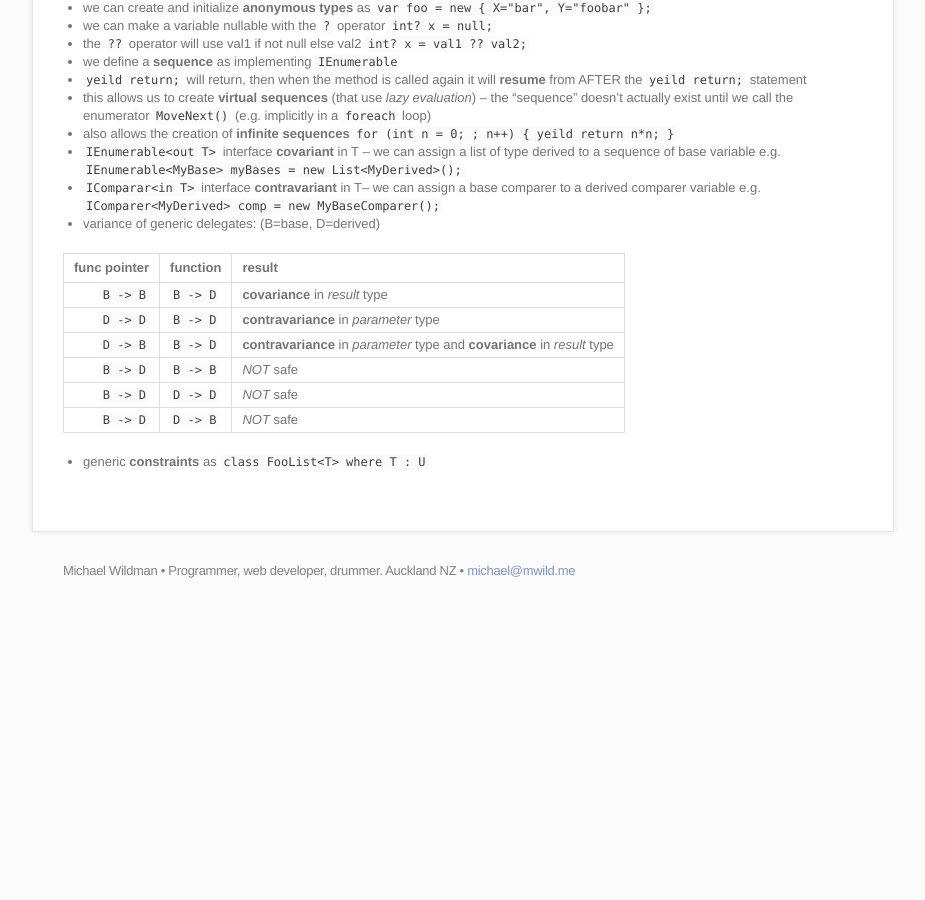
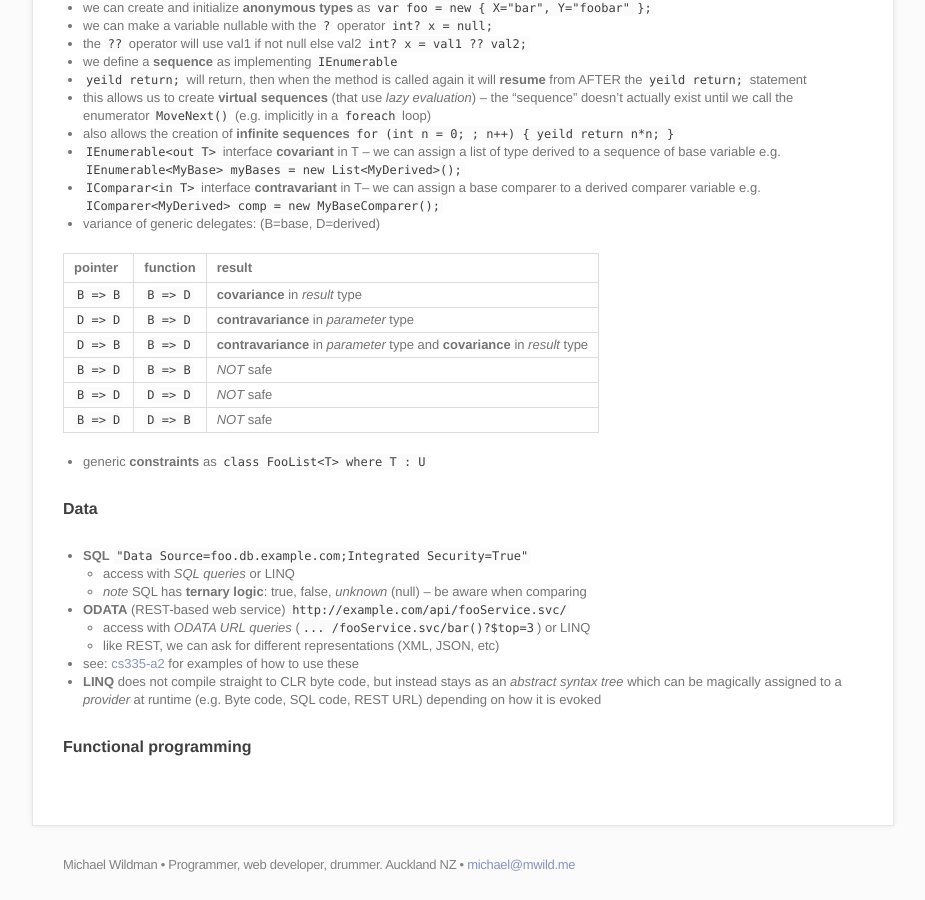
Before and after one commit to m-wild/mwild.me_archive, a Jekyll site: the page built from _posts/uni/2014-11-05-cs335-notes.md, in a window 1280 px wide and 900 px high, scrolled down 3395 px. Shown: the whole window, without its empty margins (177-1102 px from the left). Built offline with Jekyll 4.4.1, drawn with Linux system fonts in a browser that asks for light colours; Markdown is read by kramdown in place of the engine named in the settings; before the commit the page ends 4005 px from its top, so only the background shows below that.

Commit message:
cs335 updates

```diff
--- a/_posts/uni/2014-11-05-cs335-notes.md
+++ b/_posts/uni/2014-11-05-cs335-notes.md
@@ -164,13 +164,25 @@ excerpt:
 - `IComparar<in T>` interface __contravariant__ in T-- we can assign a base comparer to a derived comparer variable e.g. `IComparer<MyDerived> comp = new MyBaseComparer();`
 - variance of generic delegates: (B=base, D=derived)
 
-| func pointer | function | result |
-| -----------: | :------- | :----- |
-| `B -> B` | `B -> D` | __covariance__ in _result_ type |
-| `D -> D` | `B -> D` | __contravariance__ in _parameter_ type |
-| `D -> B` | `B -> D` | __contravariance__ in _parameter_ type and __covariance__ in _result_ type |
-| `B -> D` | `B -> B` | _NOT_ safe |
-| `B -> D` | `D -> D` | _NOT_ safe |
-| `B -> D` | `D -> B` | _NOT_ safe |
+| pointer  | function | result |
+| :------- | :------- | :----- |
+| `B => B` | `B => D` | __covariance__ in _result_ type |
+| `D => D` | `B => D` | __contravariance__ in _parameter_ type |
+| `D => B` | `B => D` | __contravariance__ in _parameter_ type and __covariance__ in _result_ type |
+| `B => D` | `B => B` | _NOT_ safe |
+| `B => D` | `D => D` | _NOT_ safe |
+| `B => D` | `D => B` | _NOT_ safe |
 
 - generic __constraints__ as `class FooList<T> where T : U`
+
+####Data
+- __SQL__ `"Data Source=foo.db.example.com;Integrated Security=True"`
+	- access with _SQL queries_ or LINQ
+	- _note_ SQL has __ternary logic__: true, false, _unknown_ (null) -- be aware when comparing
+- __ODATA__ (REST-based web service) `http://example.com/api/fooService.svc/`
+	- access with _ODATA URL queries_ (`... /fooService.svc/bar()?$top=3`) or LINQ
+	- like REST, we can ask for different representations (XML, JSON, etc)
+- see: [cs335-a2](//github.com/tehmantra/cs335-a2) for examples of how to use these
+- __LINQ__ does not compile straight to CLR byte code, but instead stays as an _abstract syntax tree_ which can be magically assigned to a _provider_ at runtime (e.g. Byte code, SQL code, REST URL) depending on how it is evoked
+
+####Functional programming
```
